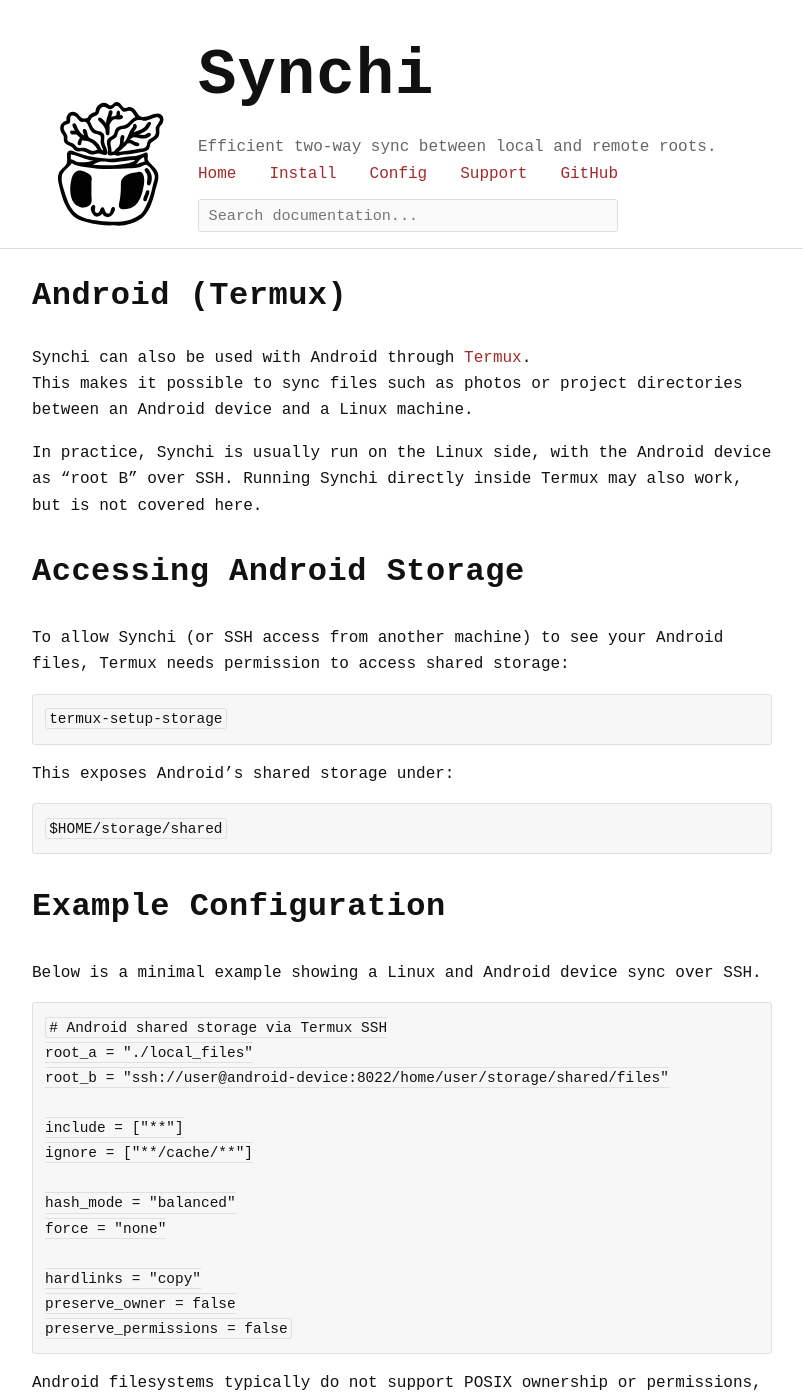
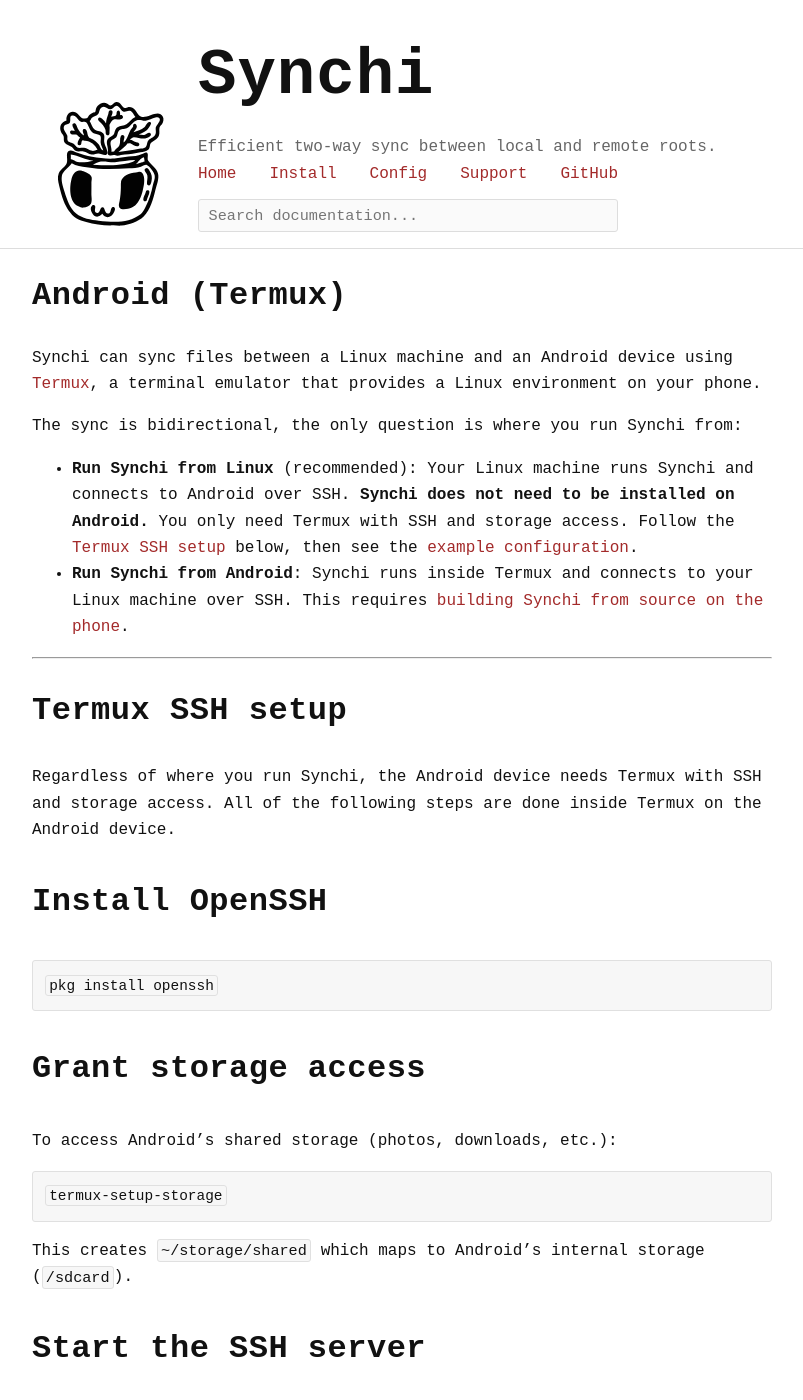
Before and after one commit to jakobkreft/synchi, a Jekyll site: the page built from docs/termux.md, in a window 1280 px wide and 1400 px high. Shown: the whole window, without its empty margins (238-1041 px from the left). Built offline with Jekyll 4.4.1, drawn with Linux system fonts in a browser that asks for light colours; some web fonts are replaced; some of the changed text lies outside the part shown.

Commit message:
add android install tutorial, improve links between docs.

````diff
--- a/docs/termux.md
+++ b/docs/termux.md
@@ -5,55 +5,171 @@ title: Android (Termux)
 
 # Android (Termux)
 
-Synchi can also be used with Android through [Termux](https://termux.dev/).
-This makes it possible to sync files such as photos or project directories between an Android device and a Linux machine.
+Synchi can sync files between a Linux machine and an Android device using [Termux](https://termux.dev/), a terminal emulator that provides a Linux environment on your phone.
 
-In practice, Synchi is usually run on the Linux side, with the Android device as "root B" over SSH. Running Synchi directly inside Termux may also work, but is not covered here.
+The sync is bidirectional, the only question is where you run Synchi from:
 
-## Accessing Android Storage
+- **Run Synchi from Linux** (recommended): Your Linux machine runs Synchi and connects to Android over SSH. **Synchi does not need to be installed on Android.** You only need Termux with SSH and storage access. Follow the [Termux SSH setup](#termux-ssh-setup) below, then see the [example configuration](#run-from-linux).
+- **Run Synchi from Android**: Synchi runs inside Termux and connects to your Linux machine over SSH. This requires [building Synchi from source on the phone](#run-from-android).
 
-To allow Synchi (or SSH access from another machine) to see your Android files, Termux needs permission to access shared storage:
+---
+
+## Termux SSH setup
+
+Regardless of where you run Synchi, the Android device needs Termux with SSH and storage access. All of the following steps are done inside Termux on the Android device.
+
+### Install OpenSSH
+
+```bash
+pkg install openssh
+```
+
+### Grant storage access
+
+To access Android's shared storage (photos, downloads, etc.):
 
 ```bash
 termux-setup-storage
 ```
 
-This exposes Android’s shared storage under:
+This creates `~/storage/shared` which maps to Android's internal storage (`/sdcard`).
 
-```
-$HOME/storage/shared
+### Start the SSH server
+
+```bash
+sshd
 ```
 
-## Example Configuration
+Termux runs sshd on **port 8022** (not 22), because Android restricts ports below 1024.
 
-Below is a minimal example showing a Linux and Android device sync over SSH.
+### Authentication
+
+Set up key-based authentication or password authentication:
+
+```bash
+# On your Android device (Termux):
+mkdir -p ~/.ssh
+
+# On your Linux machine, copy your public key:
+ssh-copy-id -p 8022 USERNAME@ANDROID_IP
+```
+
+Or manually paste your public key into `~/.ssh/authorized_keys` on the Termux side.
+
+If you prefer password auth for initial setup:
+
+```bash
+passwd
+```
+
+This sets a Termux-specific password. Use it with `ssh -p 8022 USERNAME@ANDROID_IP`.
+
+### Find your username and IP
+
+```bash
+whoami
+```
+
+Termux usernames look like `u0_a123` — this is normal on Android.
+
+```bash
+ifconfig
+```
+
+Look for the `wlan0 inet` address (e.g., `192.168.1.105`). This is your phone's local IP.
+
+Test the connection from your Linux machine:
+
+```bash
+ssh -p 8022 u0_a123@192.168.1.105
+```
+
+### Networking options
+
+**Same Wi-Fi network**: Use the IP from `ifconfig`. Simple, but the IP may change.
+
+**Tailscale** (recommended for reliability): Install Tailscale on both devices. It assigns stable IPs that work across networks.
+
+- Android: Install from Play Store
+- Linux: [tailscale.com/download](https://tailscale.com/download)
+
+With Tailscale, use the Tailscale IP instead of the local one. No port forwarding or firewall configuration needed.
+
+---
+
+## Run from Linux
+
+Synchi runs on your Linux machine and connects to the Android device over SSH. **Nothing needs to be installed on Android besides Termux with SSH.**
+
+Example configuration (on your Linux machine):
 
 ```toml
-# Android shared storage via Termux SSH
-root_a = "./local_files"
-root_b = "ssh://user@android-device:8022/home/user/storage/shared/files"
+root_a = "/home/user/photos"
+root_b = "ssh://u0_a123@192.168.1.105:8022/data/data/com.termux/files/home/storage/shared/DCIM"
 
 include = ["**"]
-ignore = ["**/cache/**"]
+ignore = ["**/cache/**", "**/.thumbnails/**"]
 
-hash_mode = "balanced"
-force = "none"
-
-hardlinks = "copy"
 preserve_owner = false
 preserve_permissions = false
 ```
 
-Android filesystems typically do not support POSIX ownership or permissions, so disabling ownership and permission preservation is recommended.
+```bash
+synchi sync
+```
 
-## Notes
+---
 
-* Android storage behaves more like FAT than a traditional Linux filesystem.
-* SSH access is provided by Termux’s OpenSSH package.
-* Large syncs may require keeping the device awake to avoid suspended connections.
+## Run from Android
 
-## Further Reading
+If you want to run Synchi from your phone, you need to build it from source inside Termux.
 
-- [Installation Guide](./installation.md) – how to install Synchi on Linux.
-- [Configuration Reference](./configuration.md) – full list of configuration options.
-- [Troubleshooting](./troubleshooting.md) – common issues.
+### Install Synchi inside Termux
+
+```bash
+pkg install rust git openssh
+cargo install synchi
+```
+
+Add the cargo bin directory to your PATH:
+
+```bash
+echo 'export PATH="$PATH:$HOME/.cargo/bin"' >> ~/.bashrc
+source ~/.bashrc
+```
+
+Verify:
+
+```bash
+synchi --version
+```
+
+> **Note:** The Linux ARM64 binary from GitHub Releases does not work in Termux (different C library). You must build from source.
+
+### Example configuration
+
+```toml
+root_a = "/data/data/com.termux/files/home/storage/shared/Documents"
+root_b = "ssh://user@192.168.1.100/home/user/Documents"
+
+include = ["**"]
+
+preserve_owner = false
+preserve_permissions = false
+```
+
+Root A must be local, so when running from Termux, the Android path is root A.
+
+---
+
+## Android-specific notes
+
+- **Disable ownership and permissions**: Android storage does not support POSIX ownership or permissions. Always set `preserve_owner = false` and `preserve_permissions = false`.
+- **Keep Termux awake**: Long syncs may fail if Android suspends Termux. Run `termux-wake-lock` before syncing, or acquire a wake lock in Termux settings.
+- **Port 8022**: Termux sshd uses port 8022 by default. Include `:8022` in your SSH root spec.
+
+## Further reading
+
+- [Installation Guide](./installation.md)
+- [Configuration Reference](./configuration.md)
+- [Troubleshooting](./troubleshooting.md)
````
Also changed, not shown: docs/configuration.md (+4 -2 lines), docs/index.md (+1 -0 lines), docs/installation.md (+11 -0 lines), docs/troubleshooting.md (+8 -2 lines), docs/why.md (+6 -0 lines).
